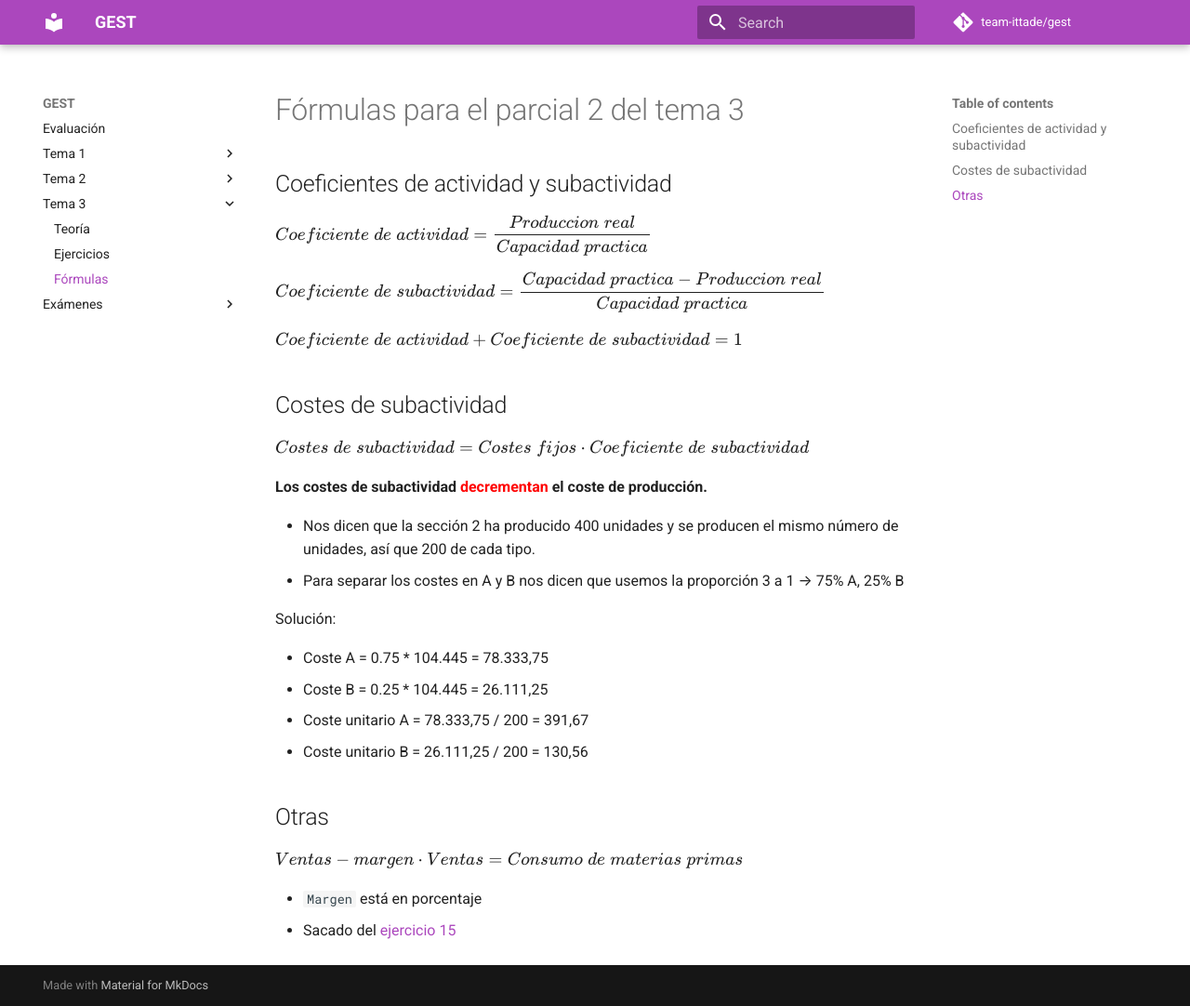
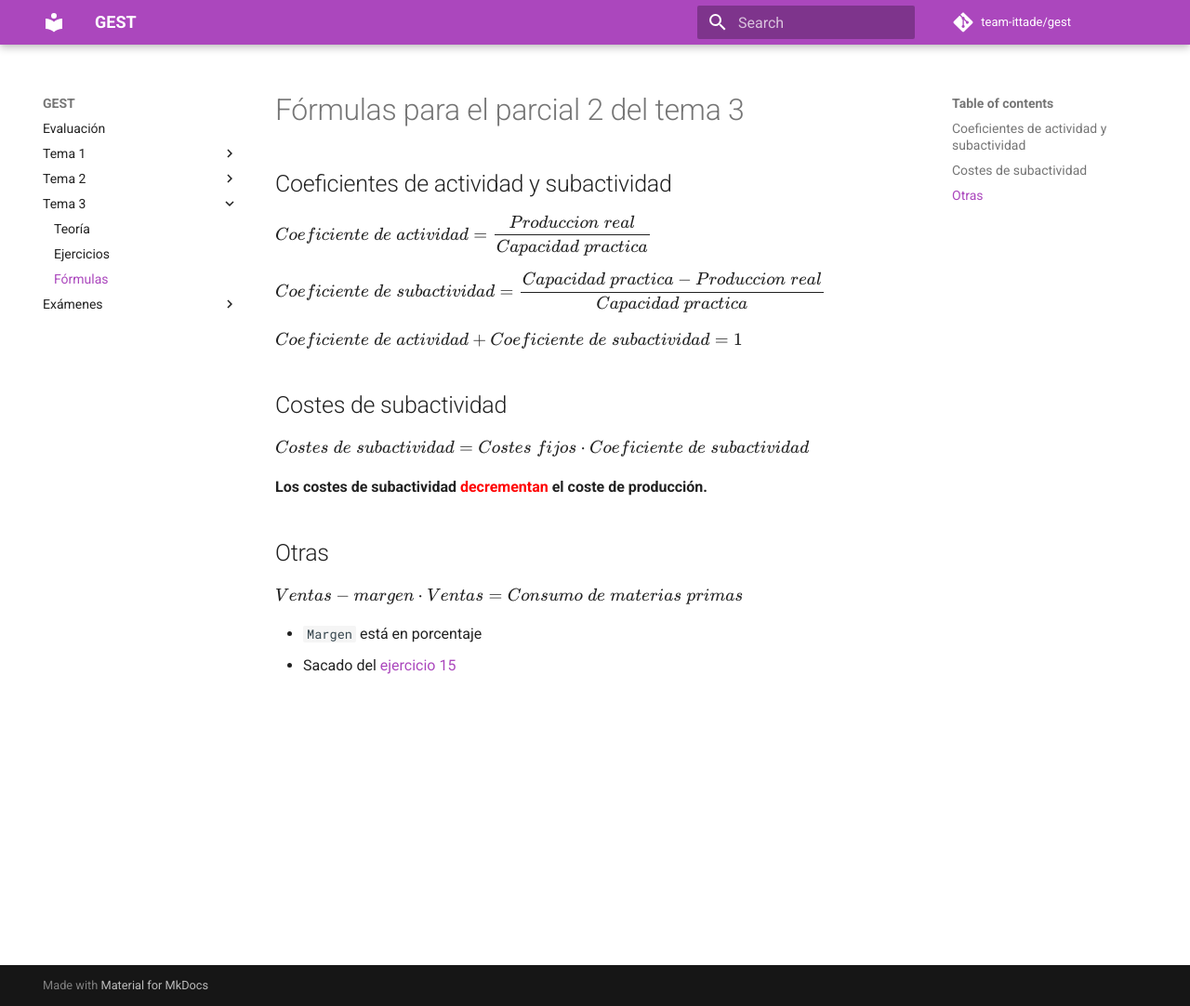
Before and after one commit to team-ittade/gest, an MkDocs documentation site: the page built from docs/tema-3/formulas.md, in a window 1280 px wide and 1082 px high. Shown: the whole window at 93% size. Built offline with MkDocs 1.6.1 and Material for MkDocs 9.7.7, drawn with Linux system fonts in a browser that asks for light colours; comment, search, counter and statistics services are not loaded.

Commit message:
fix: move exercise solution to /ejercicios from /formulas

```diff
--- a/docs/tema-3/formulas.md
+++ b/docs/tema-3/formulas.md
@@ -14,16 +14,6 @@ $Costes\; de\; subactividad=Costes\; fijos \cdot Coeficiente\; de\; subactividad
 
 **Los costes de subactividad <span class="red">decrementan</span> el coste de producción.**
 
-- Nos dicen que la sección 2 ha producido 400 unidades y se producen el mismo número de unidades, así que 200 de cada tipo.
-- Para separar los costes en A y B nos dicen que usemos la proporción 3 a 1 → 75% A, 25% B
-
-Solución:
-
-- Coste A = 0.75 * 104.445 = 78.333,75
-- Coste B = 0.25 * 104.445 = 26.111,25
-- Coste unitario A = 78.333,75 / 200 = 391,67
-- Coste unitario B = 26.111,25 / 200 = 130,56
-
 ## Otras
 
 $Ventas - margen \cdot Ventas = Consumo\; de\; materias\; primas$
```
Also changed, not shown: docs/tema-3/ejercicios.md (+10 -0 lines).
